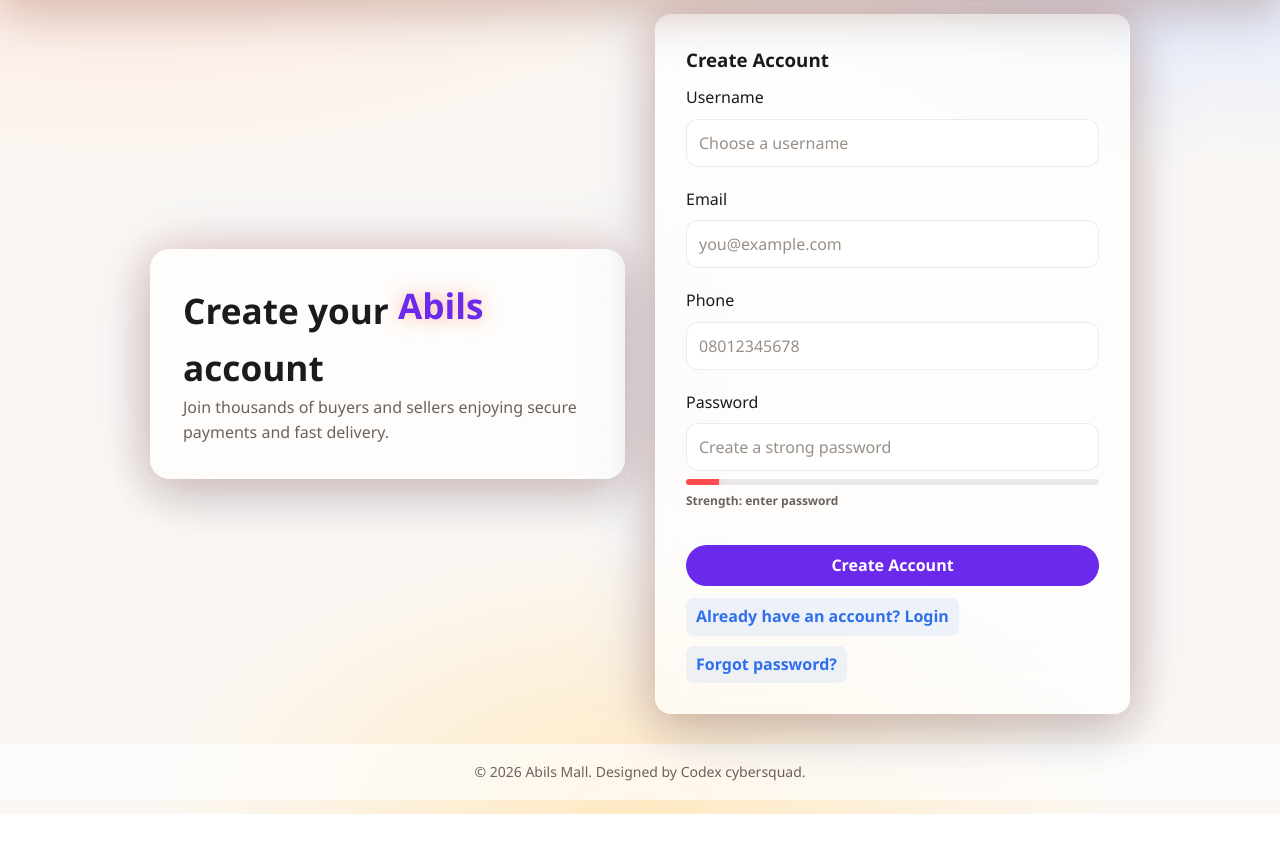
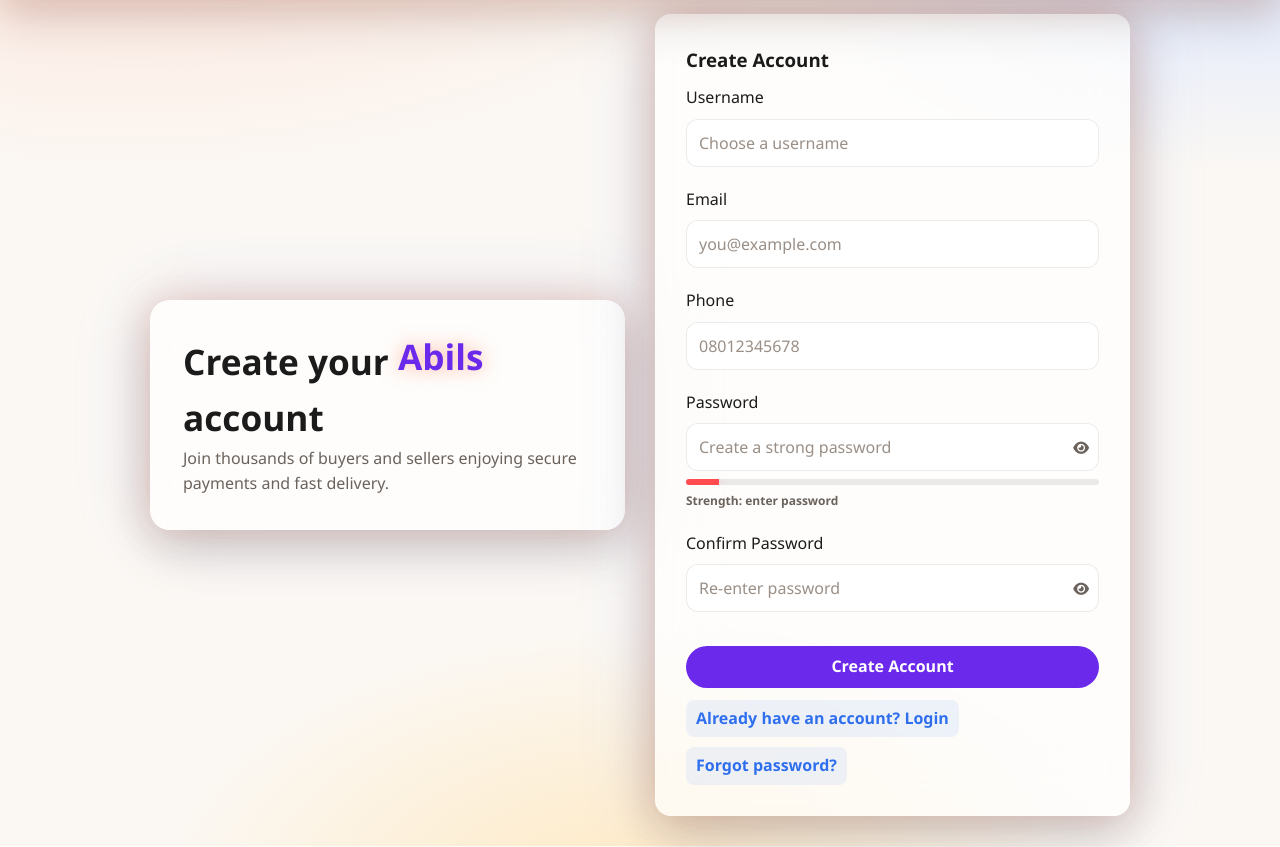
Before and after one commit to Sonbeliever/Abils-Mall, a Flask app: page /register in a window 1280 px wide. Shown: the part 78-925 px from the top of the page. Before the commit the page ends 892 px from the top, so only its background shows below. Run offline with Flask 3, Linux system fonts and the light colour scheme.

Commit message:
"Improve_auth_password_toggle_and_search_visibility"

```diff
--- a/auth.py
+++ b/auth.py
@@ -83,11 +83,15 @@ def register():
         email    = request.form['email']
         phone    = request.form.get('phone', '').strip()
         password = request.form['password']
+        confirm_password = request.form.get('confirm_password', '')
         role     = 'buyer'  # PUBLIC can only register as buyers
         ref_code = request.form.get('ref', '').strip()
 
         if not _is_strong_password(password):
             flash("Password must be at least 8 characters and include upper, lower, number, and symbol.", "danger")
+            return redirect(url_for('auth.register'))
+        if password != confirm_password:
+            flash("Passwords do not match.", "danger")
             return redirect(url_for('auth.register'))
 
         if User.query.filter((User.username==username)|(User.email==email)).first():
--- a/static/css/style.css
+++ b/static/css/style.css
@@ -3659,3 +3659,56 @@ a.btn,
 .product-rating.rated .stars {
     color: #ff9f1c;
 }
+
+/* ==============================
+   Password Visibility Toggle
+   ============================== */
+.password-field {
+    position: relative;
+    display: flex;
+    align-items: center;
+}
+
+.password-field input {
+    padding-right: 44px;
+}
+
+.password-toggle {
+    position: absolute;
+    right: 10px;
+    top: 50%;
+    transform: translateY(-50%);
+    border: none;
+    background: transparent;
+    color: var(--text-light);
+    cursor: pointer;
+    font-size: 14px;
+}
+
+/* ==============================
+   Search Visibility (Light/Dark)
+   ============================== */
+.nav-search input[type="search"] {
+    background: rgba(255, 255, 255, 0.92);
+    color: #2b1a12;
+}
+
+.nav-search button {
+    color: #2b1a12;
+}
+
+body.dark-mode .nav-search input[type="search"] {
+    background: rgba(20, 20, 20, 0.7);
+    border-color: rgba(255, 255, 255, 0.18);
+    color: #f5f5f5;
+}
+
+body.dark-mode .nav-search input[type="search"]::placeholder {
+    color: rgba(245, 245, 245, 0.7);
+}
+
+body.dark-mode .nav-search button {
+    background: rgba(255, 255, 255, 0.08);
+    color: #f5f5f5;
+    border-color: rgba(255, 255, 255, 0.16);
+}
--- a/static/js/auth.js
+++ b/static/js/auth.js
@@ -44,4 +44,19 @@ document.addEventListener("DOMContentLoaded", () => {
         passwordInput.addEventListener("input", updateMeter);
         updateMeter();
     });
+
+    document.querySelectorAll(".password-toggle").forEach((btn) => {
+        btn.addEventListener("click", () => {
+            const targetId = btn.getAttribute("data-target");
+            const input = document.getElementById(targetId);
+            if (!input) return;
+            const isHidden = input.type === "password";
+            input.type = isHidden ? "text" : "password";
+            const icon = btn.querySelector("i");
+            if (icon) {
+                icon.classList.toggle("fa-eye", !isHidden);
+                icon.classList.toggle("fa-eye-slash", isHidden);
+            }
+        });
+    });
 });
--- a/templates/register.html
+++ b/templates/register.html
@@ -23,11 +23,25 @@
         </div>
         <div class="form-group">
             <label>Password</label>
-            <input type="password" name="password" placeholder="Create a strong password" required>
+            <div class="password-field">
+                <input id="register-password" type="password" name="password" placeholder="Create a strong password" required>
+                <button class="password-toggle" type="button" data-target="register-password" aria-label="Show password">
+                    <i class="fas fa-eye"></i>
+                </button>
+            </div>
             <div class="password-meter" data-level="0">
                 <span class="password-meter-bar"></span>
             </div>
             <div class="password-meter-text">Strength: enter password</div>
+        </div>
+        <div class="form-group">
+            <label>Confirm Password</label>
+            <div class="password-field">
+                <input id="register-confirm-password" type="password" name="confirm_password" placeholder="Re-enter password" required>
+                <button class="password-toggle" type="button" data-target="register-confirm-password" aria-label="Show password">
+                    <i class="fas fa-eye"></i>
+                </button>
+            </div>
         </div>
         <button class="checkout-btn" type="submit">Create Account</button>
         <div class="auth-links">
```
Also changed, not shown: templates/login.html (+6 -1 lines).
